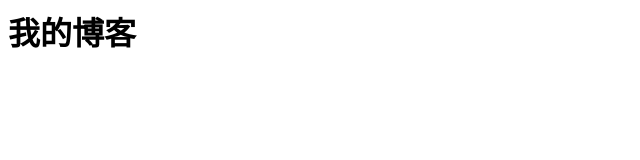
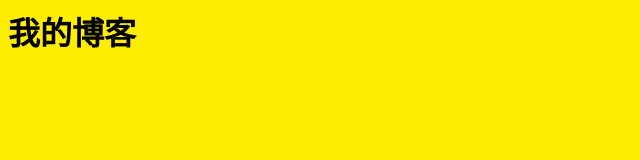
Before and after one commit to lb2019s/lb2019s.github.io, a plain HTML site: page index.html in a window 1280 px wide. Shown: the whole page, without its empty margins (0-640 px from the left). Drawn offline with Linux system fonts and the light colour scheme.

Commit message:
修改rel

```diff
--- a/index.html
+++ b/index.html
@@ -1,4 +1,4 @@
 <head>
-    <link href="css/index.css">
+    <link rel="stylesheet" href="css/index.css">
 </head>
 <h1>我的博客</h1>
```
